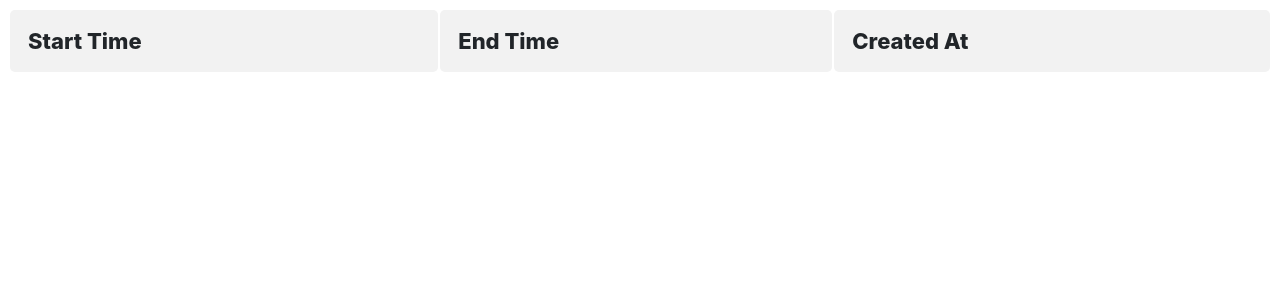
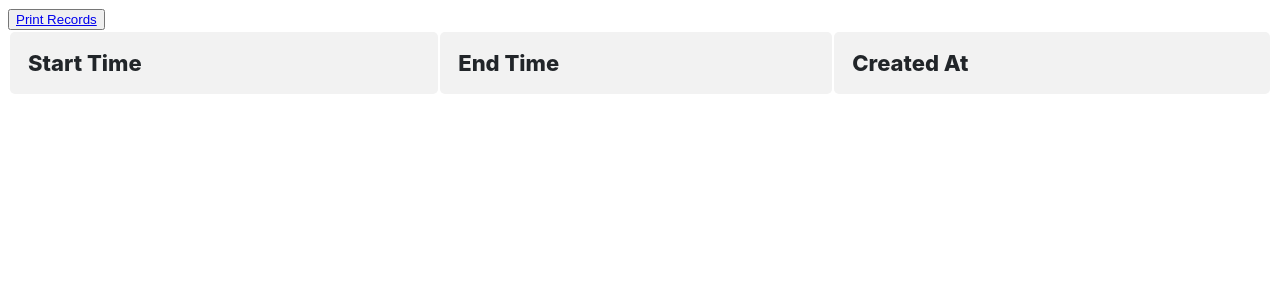
Before and after one commit to Shahriar-H/mass, a Django app: page /records/ in a window 1280 px wide. Shown: the top 300 px of the page. Run offline with Django 3.2, Linux system fonts and the light colour scheme; data that the repository does not hold is empty.

Commit message:
File Download added

```diff
--- a/templates/textparse/records.html
+++ b/templates/textparse/records.html
@@ -152,6 +152,9 @@
     <div class="main">
         <div class="container">
             <div style="width: 100%">
+                <button type="submit">
+                    <a href="{% url 'export_csv' %}">Print Records</a>
+                </button>
             </div>
             <div class="page4-row1">
 			<table style="width:100%;" id="skill_wise">
--- a/textparse/urls.py
+++ b/textparse/urls.py
@@ -1,10 +1,10 @@
 from django.urls import path
-
 from . import views
 
 urlpatterns = [
     path('', views.index, name='index'),
     path('detail/', views.detail, name='detail'),
     path('save_record/', views.save_record, name='save_record'),
-    path('records/', views.records_list, name='records')
+    path('records/', views.records_list, name='records'),
+    path('export_csv/', views.export_users_csv, name='export_csv')
 ]
--- a/textparse/views.py
+++ b/textparse/views.py
@@ -1,6 +1,6 @@
 import datetime
 import json
-
+import csv
 from django import template
 from django.shortcuts import render, HttpResponse
 
@@ -88,3 +88,17 @@ def save_record(request):
 def records_list(request):
     data = Records.objects.all()
     return render(request, 'textparse/records.html', {'data': data})
+
+
+def export_users_csv(request):
+    response = HttpResponse(content_type='text/csv')
+    response['Content-Disposition'] = 'attachment; filename="records.csv"'
+
+    writer = csv.writer(response)
+    writer.writerow(['Start Time', 'End Time', 'Created At', 'Updated'])
+
+    users = Records.objects.all().values_list('startTime', 'endTime', 'createdAt', 'updatedAt')
+    for user in users:
+        writer.writerow(user)
+
+    return response
```
